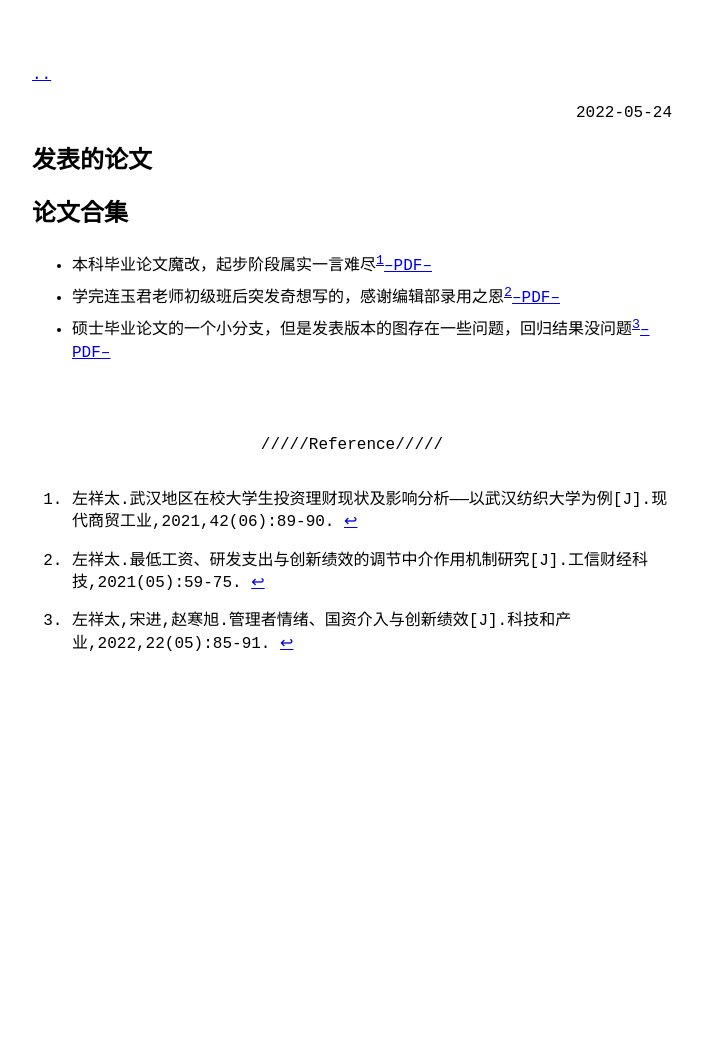
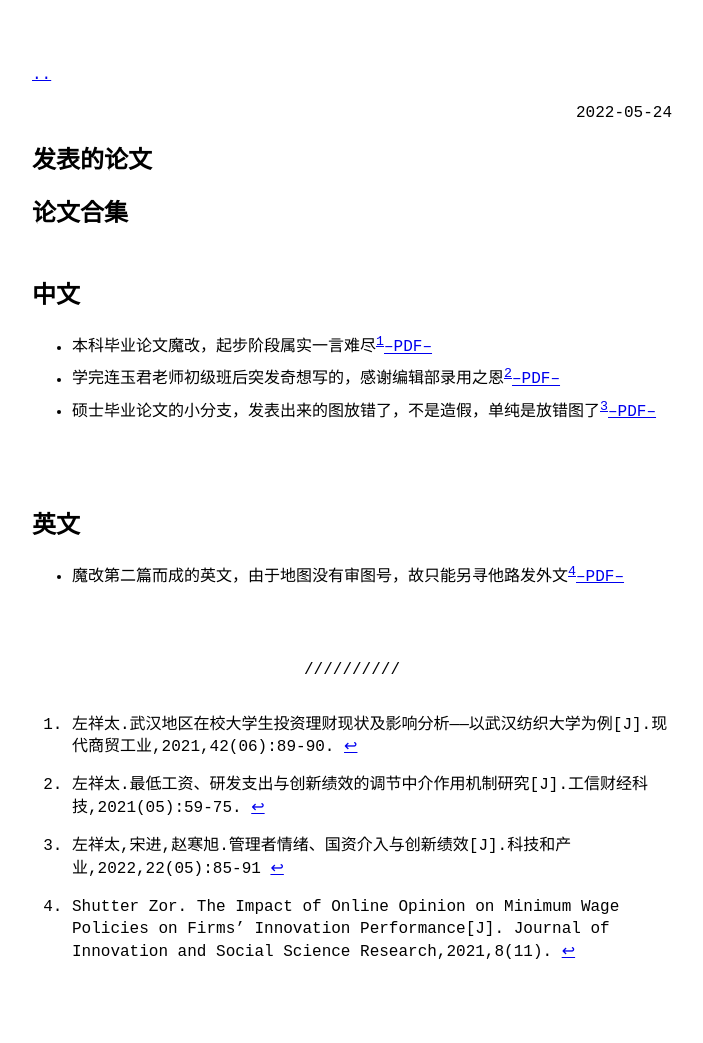
Before and after one commit to ShutterZor/ShutterZor.github.io, a Jekyll site: the page built from _posts/2022-5-24-发表的论文.md, in a window 1280 px wide. Shown: the whole page, without its empty margins (288-991 px from the left). Built offline with Jekyll 4.4.1, drawn with Linux system fonts in a browser that asks for light colours; before the commit the page ends 900 px from its top, so only the background shows below that.

Commit message:
Update 2022-5-24-发表的论文.md

```diff
--- a/_posts/2022-5-24-发表的论文.md
+++ b/_posts/2022-5-24-发表的论文.md
@@ -5,15 +5,25 @@ category: example3
 
 # 论文合集
 
+## 中文
+
 - 本科毕业论文魔改，起步阶段属实一言难尽[^1][--PDF--](https://kns.cnki.net/kcms/detail/detail.aspx?dbcode=CJFD&dbname=CJFDLAST2021&filename=XDSM202106044&uniplatform=NZKPT&v=dt-QfjloCJlfJGA7M8s-sANW0XBPnAR8w5ZuSBDQMumwKXQ5TsPbezKxATDmgedT)
 - 学完连玉君老师初级班后突发奇想写的，感谢编辑部录用之恩[^2][--PDF--](https://kns.cnki.net/kcms/detail/detail.aspx?dbcode=CJFD&dbname=CJFDLAST2021&filename=GXCJ202105006&uniplatform=NZKPT&v=cYLRspzHLr3nzax75cn3DfJipQAP-ZHJ7Tqj4UMcScCE0JvCABrpNVET0_7xvMn2)
-- 硕士毕业论文的一个小分支，但是发表版本的图存在一些问题，回归结果没问题[^3][--PDF--](https://kns.cnki.net/kcms/detail/detail.aspx?dbcode=CJFD&dbname=CJFDAUTO&filename=CYYK202205013&uniplatform=NZKPT&v=AP4_Q9_ZISpDyQ10dWGK5uh0xeEEIJjg9HVXkkRtxC6-2OiAjVee6HSG2oby_Fl-)
+- 硕士毕业论文的小分支，发表出来的图放错了，不是造假，单纯是放错图了[^3][--PDF--](https://kns.cnki.net/kcms/detail/detail.aspx?dbcode=CJFD&dbname=CJFDAUTO&filename=CYYK202205013&uniplatform=NZKPT&v=AP4_Q9_ZISpDyQ10dWGK5uh0xeEEIJjg9HVXkkRtxC6-2OiAjVee6HSG2oby_Fl-)
+
+&emsp;
+
+## 英文
+
+- 魔改第二篇而成的英文，由于地图没有审图号，故只能另寻他路发外文[^4][--PDF--](https://schlr.cnki.net/en/Detail/index/GARJ2021_2/SJLF336987F4AA382B6F37009A7097F34D0D)
 
 &emsp;
 
 ****
+
 {: data-content="Reference"}
 
 [^1]: 左祥太.武汉地区在校大学生投资理财现状及影响分析——以武汉纺织大学为例[J].现代商贸工业,2021,42(06):89-90.
 [^2]: 左祥太.最低工资、研发支出与创新绩效的调节中介作用机制研究[J].工信财经科技,2021(05):59-75.
-[^3]: 左祥太,宋进,赵寒旭.管理者情绪、国资介入与创新绩效[J].科技和产业,2022,22(05):85-91.
+[^3]: 左祥太,宋进,赵寒旭.管理者情绪、国资介入与创新绩效[J].科技和产业,2022,22(05):85-91
+[^4]: Shutter Zor. The Impact of Online Opinion on Minimum Wage Policies on Firms’ Innovation Performance[J]. Journal of Innovation and Social Science Research,2021,8(11).
```
